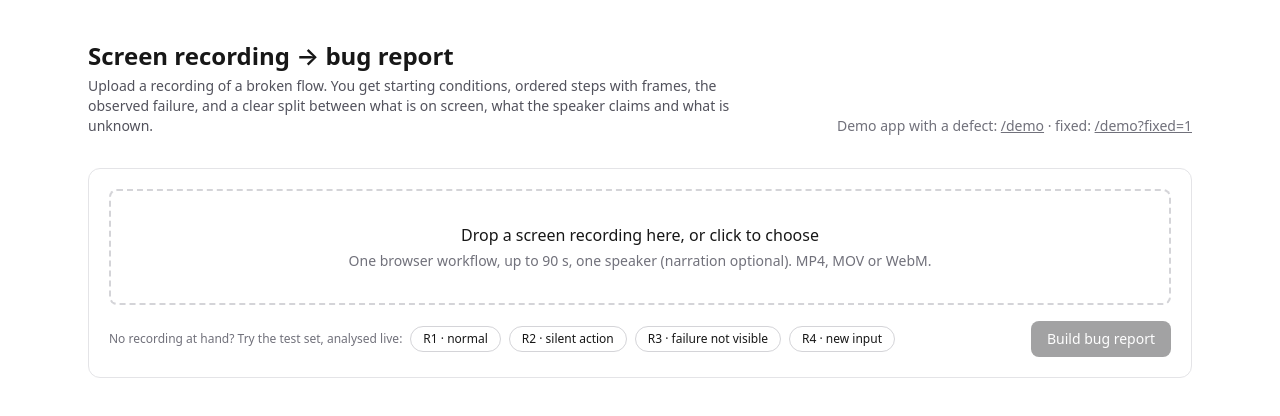
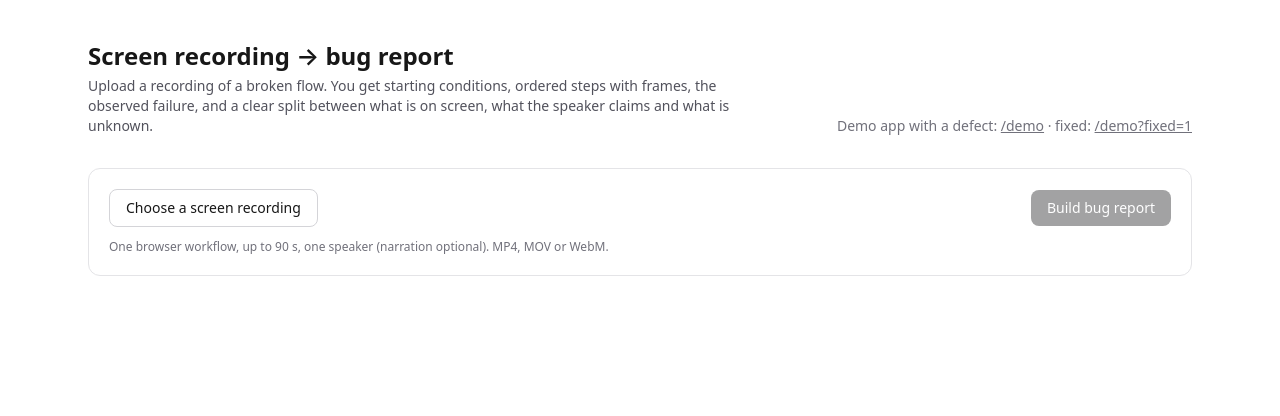
Before and after one commit to KIB101D/screen-to-bug-report, a Next.js app: page / in a window 1280 px wide. Shown: the top 416 px of the page. Built offline with nearby package versions, Linux system fonts and the light colour scheme.

Commit message:
Revert UI polish: back to the previous upload and report layout

```diff
--- a/package.json
+++ b/package.json
@@ -9,9 +9,7 @@
     "lint": "eslint",
     "eval": "tsx --env-file-if-exists=.env.local scripts/eval.ts",
     "typecheck": "tsc --noEmit",
-    "models": "tsx --env-file-if-exists=.env.local scripts/models.ts",
-    "predev": "node scripts/copy-samples.mjs",
-    "prebuild": "node scripts/copy-samples.mjs"
+    "models": "tsx --env-file-if-exists=.env.local scripts/models.ts"
   },
   "dependencies": {
     "@google/genai": "^3.4.0",
--- a/scripts/copy-samples.mjs
+++ /dev/null
@@ -1,8 +0,0 @@
-// Copies the test-set recordings to public/samples so the web app can offer them as samples.
-// Runs before dev and build; public/samples is git-ignored to keep one copy of each file in the repo.
-import { copyFile, mkdir, readdir } from "node:fs/promises";
-
-await mkdir("public/samples", { recursive: true });
-const files = (await readdir("recordings").catch(() => [])).filter((f) => /\.(mp4|mov|webm)$/i.test(f));
-await Promise.all(files.map((f) => copyFile(`recordings/${f}`, `public/samples/${f}`)));
-console.log(`copied ${files.length} sample recording(s) to public/samples`);
--- a/src/components/analyzer.tsx
+++ b/src/components/analyzer.tsx
@@ -26,14 +26,6 @@ const STAGE_LABEL: Record<StageKey, string> = {
 };
 
 type Result = Extract<AnalyzeEvent, { type: "result" }>;
-
-/** Test-set recordings copied to /public/samples at build time (scripts/copy-samples.mjs). */
-const SAMPLES = [
-  { file: "r1-normal.mov", label: "R1 · normal" },
-  { file: "r2-silent-action.mov", label: "R2 · silent action" },
-  { file: "r3-not-visible.mov", label: "R3 · failure not visible" },
-  { file: "r4-next-button.mov", label: "R4 · new input" },
-];
 type Picked = { file: File; src: string; duration: number };
 
 export function Analyzer() {
@@ -44,7 +36,6 @@ export function Analyzer() {
   const [result, setResult] = useState<Result | null>(null);
   const [error, setError] = useState<string | null>(null);
   const [timings, setTimings] = useState<ClientTimings | null>(null);
-  const [dragging, setDragging] = useState(false);
   const startedAt = useRef(0);
   const blobUploadMs = useRef<number | null>(null);
   const inputRef = useRef<HTMLInputElement>(null);
@@ -88,18 +79,6 @@ export function Analyzer() {
       setError(e instanceof Error ? e.message : "Cannot read this video");
     }
   }, []);
-
-  const pickSample = async (name: string) => {
-    if (running) return;
-    try {
-      const res = await fetch(`/samples/${name}`);
-      if (!res.ok) throw new Error(`Sample ${name} is not available`);
-      const blob = await res.blob();
-      await pick(new File([blob], name, { type: name.endsWith(".mov") ? "video/quicktime" : "video/mp4" }));
-    } catch (e) {
-      setError(e instanceof Error ? e.message : "Could not load the sample");
-    }
-  };
 
   const run = async () => {
     if (!picked) return;
@@ -174,66 +153,27 @@ export function Analyzer() {
   return (
     <div className="flex flex-col gap-6">
       <section className="rounded-xl border border-zinc-200 bg-white p-5">
+        <div className="flex flex-wrap items-center gap-3">
           <input
             ref={inputRef}
             type="file"
             accept="video/mp4,video/quicktime,video/webm"
             className="hidden"
-          onChange={(e) => {
-            pick(e.target.files?.[0]);
-            e.target.value = "";
-          }}
+            onChange={(e) => pick(e.target.files?.[0])}
           />
-        <div
-          role="button"
-          tabIndex={0}
-          aria-disabled={running}
-          onClick={() => !running && inputRef.current?.click()}
-          onKeyDown={(e) => (e.key === "Enter" || e.key === " ") && !running && inputRef.current?.click()}
-          onDragOver={(e) => {
-            e.preventDefault();
-            setDragging(true);
-          }}
-          onDragLeave={() => setDragging(false)}
-          onDrop={(e) => {
-            e.preventDefault();
-            setDragging(false);
-            if (!running) pick(e.dataTransfer.files?.[0]);
-          }}
-          className={`flex cursor-pointer flex-col items-center justify-center gap-1 rounded-lg border-2 border-dashed px-4 py-8 text-center transition ${
-            dragging ? "border-zinc-900 bg-zinc-50" : "border-zinc-300 hover:border-zinc-500"
-          } ${running ? "pointer-events-none opacity-60" : ""}`}
-        >
-          {picked ? (
-            <>
-              <span className="font-medium">{picked.file.name}</span>
-              <span className="text-sm text-zinc-500">
-                {picked.duration.toFixed(1)} s · {(picked.file.size / 1024 / 1024).toFixed(1)} MB · click or drop to replace
-              </span>
-            </>
-          ) : (
-            <>
-              <span className="font-medium">Drop a screen recording here, or click to choose</span>
-              <span className="text-sm text-zinc-500">
-                One browser workflow, up to {LIMIT_SEC} s, one speaker (narration optional). MP4, MOV or WebM.
-              </span>
-            </>
-          )}
-        </div>
-
-        <div className="mt-4 flex flex-wrap items-center gap-2">
-          <span className="text-xs text-zinc-500">No recording at hand? Try the test set, analysed live:</span>
-          {SAMPLES.map((s) => (
           <button
-              key={s.file}
             type="button"
             disabled={running}
-              onClick={() => pickSample(s.file)}
-              className="rounded-full border border-zinc-300 px-3 py-1 text-xs hover:bg-zinc-50 disabled:opacity-50"
+            onClick={() => inputRef.current?.click()}
+            className="rounded-lg border border-zinc-300 px-4 py-2 text-sm font-medium hover:bg-zinc-50 disabled:opacity-50"
           >
-              {s.label}
+            {picked ? "Choose another recording" : "Choose a screen recording"}
           </button>
-          ))}
+          {picked && (
+            <span className="text-sm text-zinc-600">
+              {picked.file.name} · {picked.duration.toFixed(1)} s · {(picked.file.size / 1024 / 1024).toFixed(1)} MB
+            </span>
+          )}
           <button
             type="button"
             disabled={!picked || running}
@@ -243,6 +183,9 @@ export function Analyzer() {
             {running ? "Analysing…" : "Build bug report"}
           </button>
         </div>
+        <p className="mt-3 text-xs text-zinc-500">
+          One browser workflow, up to {LIMIT_SEC} s, one speaker (narration optional). MP4, MOV or WebM.
+        </p>
 
         {stages.length > 0 && (
           <ol className="mt-4 space-y-1 text-sm">
--- a/src/components/report-view.tsx
+++ b/src/components/report-view.tsx
@@ -127,18 +127,6 @@ export function ReportView({
             <span className="text-xs text-zinc-500">{verdict.hint}</span>
           </div>
           <h2 className="text-lg font-semibold">{report.title}</h2>
-          <p className="flex flex-wrap items-center gap-x-3 gap-y-1 text-xs text-zinc-500">
-            <span className="inline-flex items-center gap-1.5 whitespace-nowrap">
-              <SourceBadge source="visible" /> seen in the video
-            </span>
-            <span className="inline-flex items-center gap-1.5 whitespace-nowrap">
-              <SourceBadge source="claimed" /> only said
-            </span>
-            <span className="inline-flex items-center gap-1.5 whitespace-nowrap">
-              <Badge className="bg-amber-50 text-amber-800 ring-amber-200">Not narrated</Badge> done silently
-            </span>
-            <span>Click a step or time to jump to its frame.</span>
-          </p>
           {metrics.primaryModel && metrics.model !== metrics.primaryModel && (
             <p className="rounded-lg border border-amber-200 bg-amber-50 px-3 py-2 text-xs text-amber-900">
               Answered by the fallback model {metrics.model} because {metrics.primaryModel} was overloaded. The fallback
@@ -171,12 +159,10 @@ export function ReportView({
           ) : (
             <ul className="space-y-1.5">
               {report.startingConditions.map((c, i) => (
-                <li key={i} className="flex items-start gap-2 text-sm">
+                <li key={i} className="flex flex-wrap items-center gap-2 text-sm">
                   <Time onSeek={seek} t={c.t} />
-                  <span className="flex flex-wrap items-center gap-x-2 gap-y-1">
-                    <span>{c.fact}</span>
-                    <SourceBadge source={c.source} />
-                  </span>
+                  <span>{c.fact}</span>
+                  <SourceBadge source={c.source} />
                 </li>
               ))}
             </ul>
@@ -244,9 +230,8 @@ export function ReportView({
           ) : (
             <ul className="space-y-1.5">
               {report.claims.map((c, i) => (
-                <li key={i} className="flex items-start gap-2 text-sm">
+                <li key={i} className="flex flex-wrap items-center gap-2 text-sm">
                   <Time onSeek={seek} t={c.t} />
-                  <span className="flex flex-wrap items-center gap-x-2 gap-y-1">
                   <span>“{c.text}”</span>
                   <Badge
                     className={
@@ -263,7 +248,6 @@ export function ReportView({
                         ? "Not supported by video"
                         : "Unclear"}
                   </Badge>
-                  </span>
                 </li>
               ))}
             </ul>
@@ -314,9 +298,9 @@ function Time({ t, onSeek }: { t: number; onSeek: (t: number) => void }) {
 function Thumb({ src }: { src?: string }) {
   return src ? (
     // eslint-disable-next-line @next/next/no-img-element
-    <img src={src} alt="" className="h-[54px] w-[96px] shrink-0 rounded border border-zinc-200 object-cover object-top sm:h-[68px] sm:w-[120px]" />
+    <img src={src} alt="" className="h-[68px] w-[120px] shrink-0 rounded border border-zinc-200 object-cover object-top" />
   ) : (
-    <span className="h-[54px] w-[96px] shrink-0 animate-pulse rounded bg-zinc-100 sm:h-[68px] sm:w-[120px]" />
+    <span className="h-[68px] w-[120px] shrink-0 animate-pulse rounded bg-zinc-100" />
   );
 }
 
```
Also changed, not shown: 1 other file (tests, documents, lock files or other folders). Lines whose indentation alone changed are shown as unchanged.
